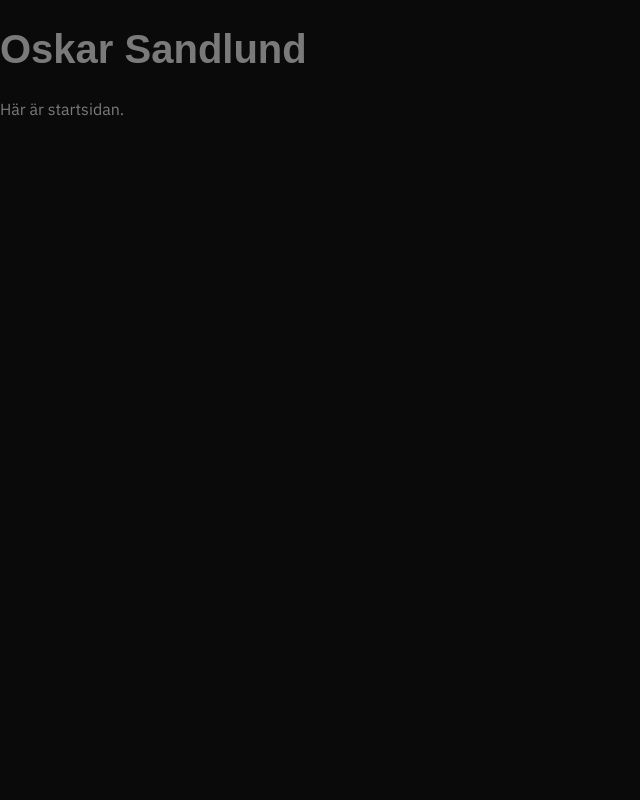
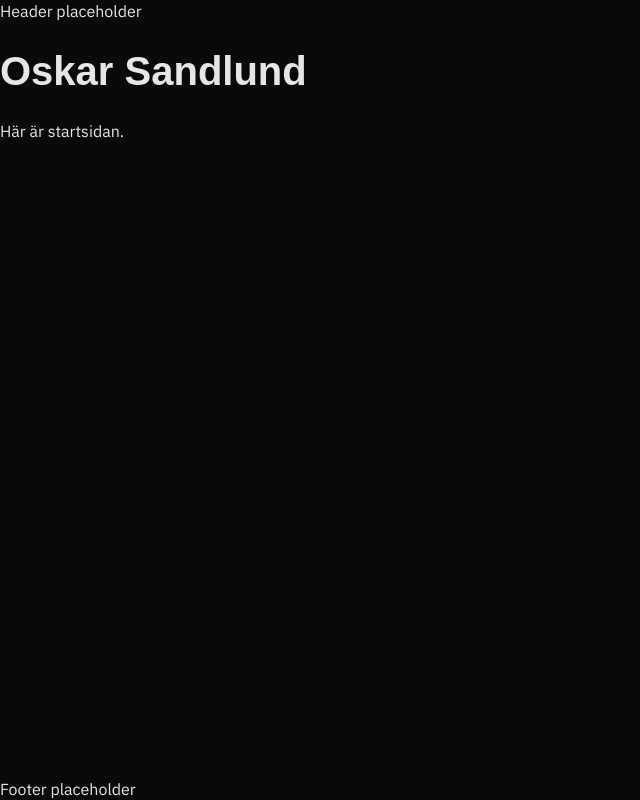
Before and after one commit to AnnaMargaretaEmelie/oskarsandlund, a Next.js app: page / in a window 1280 px wide. Shown: the whole page, without its empty margins (0-640 px from the left). Built offline with nearby package versions, Linux system fonts and the light colour scheme; a web font is replaced by a local one.

Commit message:
feat(layout): add global layout scaffold

```diff
--- a/src/app/globals.css
+++ /dev/null
@@ -1,42 +0,0 @@
-:root {
-  --background: #ffffff;
-  --foreground: #171717;
-}
-
-@media (prefers-color-scheme: dark) {
-  :root {
-    --background: #0a0a0a;
-    --foreground: #ededed;
-  }
-}
-
-html,
-body {
-  max-width: 100vw;
-  overflow-x: hidden;
-}
-
-body {
-  color: var(--foreground);
-  background: var(--background);
-  font-family: Arial, Helvetica, sans-serif;
-  -webkit-font-smoothing: antialiased;
-  -moz-osx-font-smoothing: grayscale;
-}
-
-* {
-  box-sizing: border-box;
-  padding: 0;
-  margin: 0;
-}
-
-a {
-  color: inherit;
-  text-decoration: none;
-}
-
-@media (prefers-color-scheme: dark) {
-  html {
-    color-scheme: dark;
-  }
-}
--- a/src/app/layout.tsx
+++ b/src/app/layout.tsx
@@ -35,7 +35,11 @@ export default function RootLayout({
       lang="en"
       className={`${moul.variable} ${vt323.variable} ${ibmPlexSans.variable}`}
     >
-      <body>{children}</body>
+      <body>
+        <header>Header placeholder</header>
+        <main>{children}</main>
+        <footer>Footer placeholder</footer>
+      </body>
     </html>
   );
 }
--- a/src/styles/base/_globals.scss
+++ b/src/styles/base/_globals.scss
@@ -1,9 +1,24 @@
 @use "../abstracts/tokens" as t;
 
+html,
 body {
-    background-color: t.$color-synth-black;
-    color: t.$color-label-gray;
-    font-family: t.$font-body;
-    line-height: t.$line-height-normal;
-    font-size: t.$font-size-base;
+  max-width: 100vw;
+  height: 100%;
+  overflow-x: hidden;
 }
+
+body {
+  display: flex;
+  flex-direction: column;
+  min-height: 100vh;
+  background-color: t.$color-synth-black;
+color: t.$color-text;
+font-family: t.$font-body;
+line-height: t.$line-height-normal;
+font-size: t.$font-size-base;
+}
+
+main {
+  flex:1;
+  min-height: 0;
+}
```
